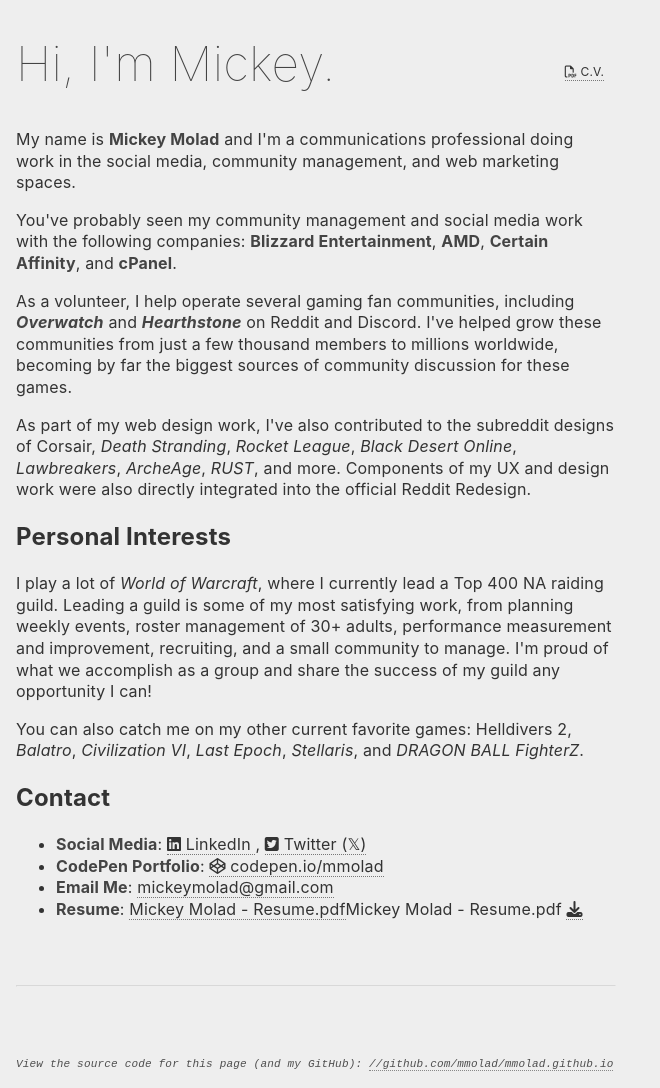
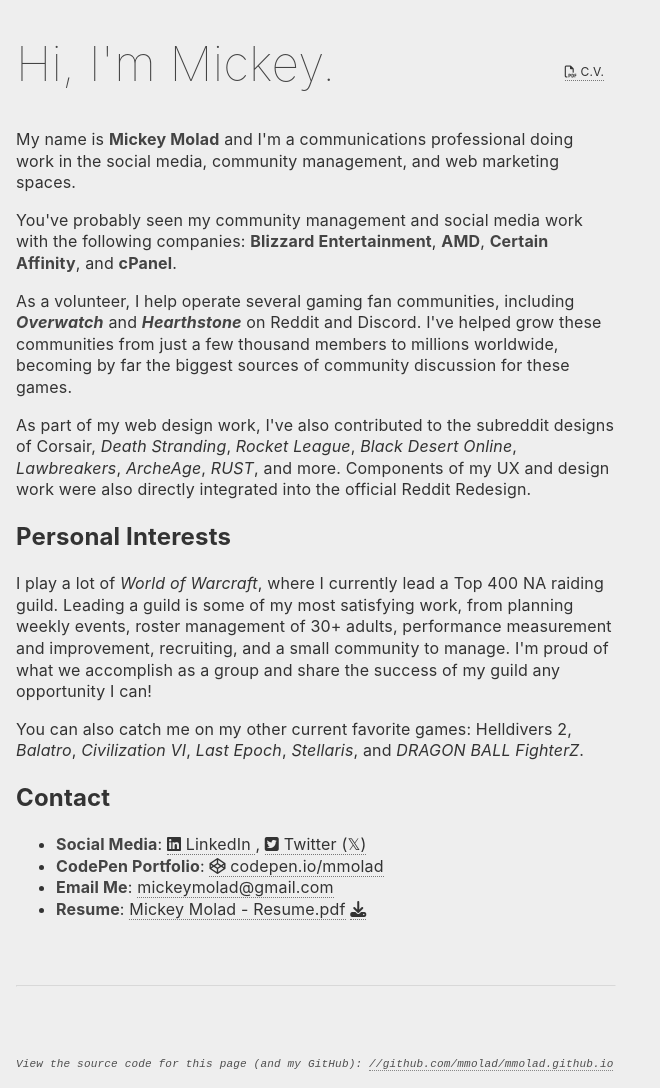
Before and after one commit to mmolad/mmolad.github.io, a plain HTML site: page index.html in a window 1280 px wide. Shown: the whole page, without its empty margins (0-660 px from the left). Drawn offline with Linux system fonts and the light colour scheme.

Commit message:
typo resume link fix

```diff
--- a/index.html
+++ b/index.html
@@ -53,7 +53,7 @@
 
 <li><strong>CodePen Portfolio</strong>: <a href="https://codepen.io/mmolad"><i class="fa-brands fa-codepen"></i> codepen.io/mmolad</a></li>
 		<li><strong>Email Me</strong>: <span id="email">Enable Javascript</span><script>document.getElementById("email").textContent = 'm'+'i'+'c'+'k'+'e'+'y'+'m'+'o'+'l'+'a'+'d'+'@'+'g'+'m'+'a'+'i'+'l'+'.'+'c'+'o'+'m';</script></li>
-		<li><strong>Resume</strong>: <a href="Mickey Molad - Resume.pdf">Mickey Molad - Resume.pdf</a>Mickey Molad - Resume.pdf <a download href="Mickey Molad - Resume.pdf"><i class="fa-solid fa-download"></i></a></li>
+		<li><strong>Resume</strong>: <a href="Mickey Molad - Resume.pdf">Mickey Molad - Resume.pdf</a> <a download href="Mickey Molad - Resume.pdf"><i class="fa-solid fa-download"></i></a></li>
 	</ul>
 	<hr/>
 <code class="subtext">View the source code for this page (and my GitHub): <a href="//github.com/mmolad/mmolad.github.io">//github.com/mmolad/mmolad.github.io</a></code>
```
